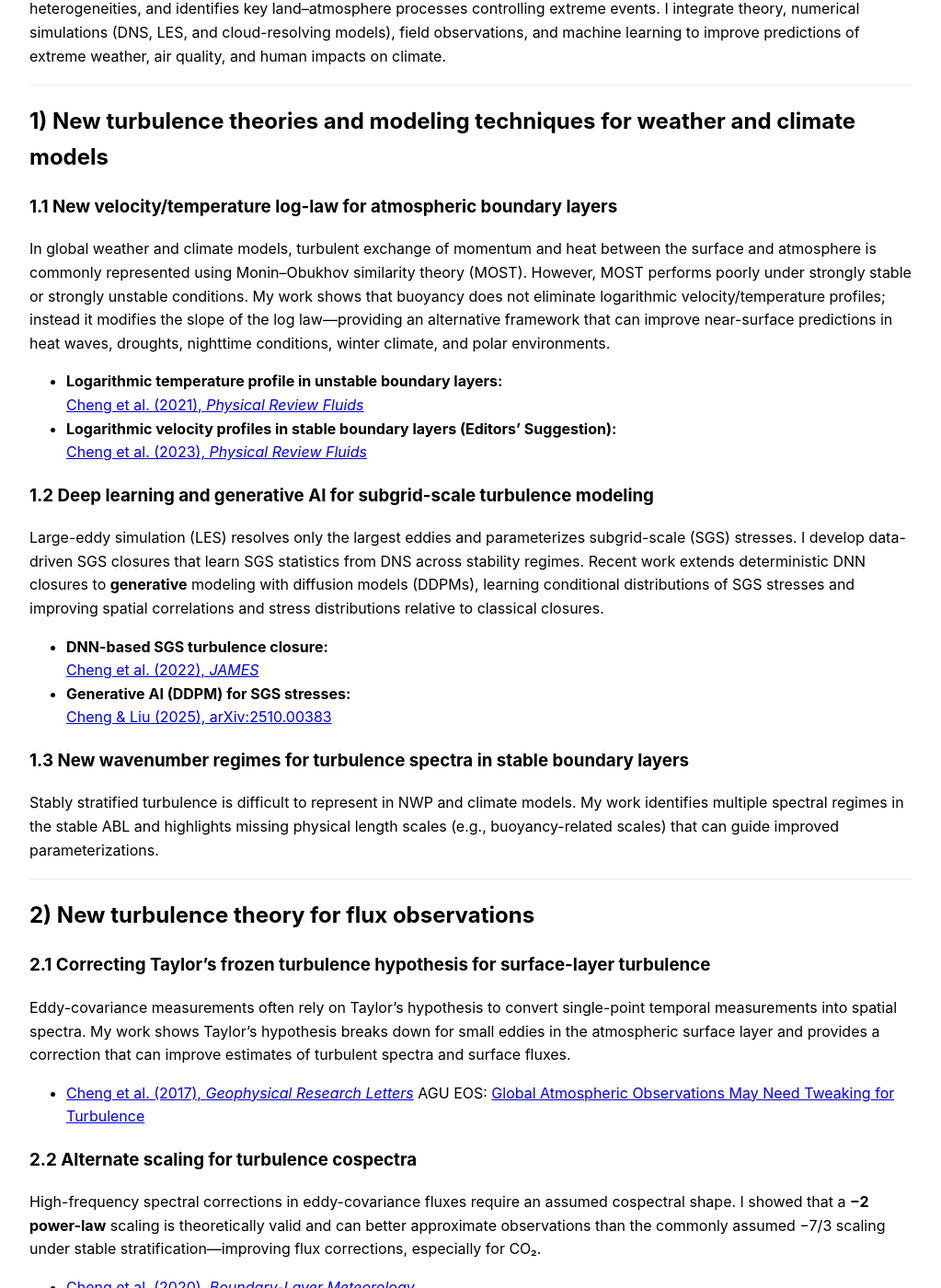
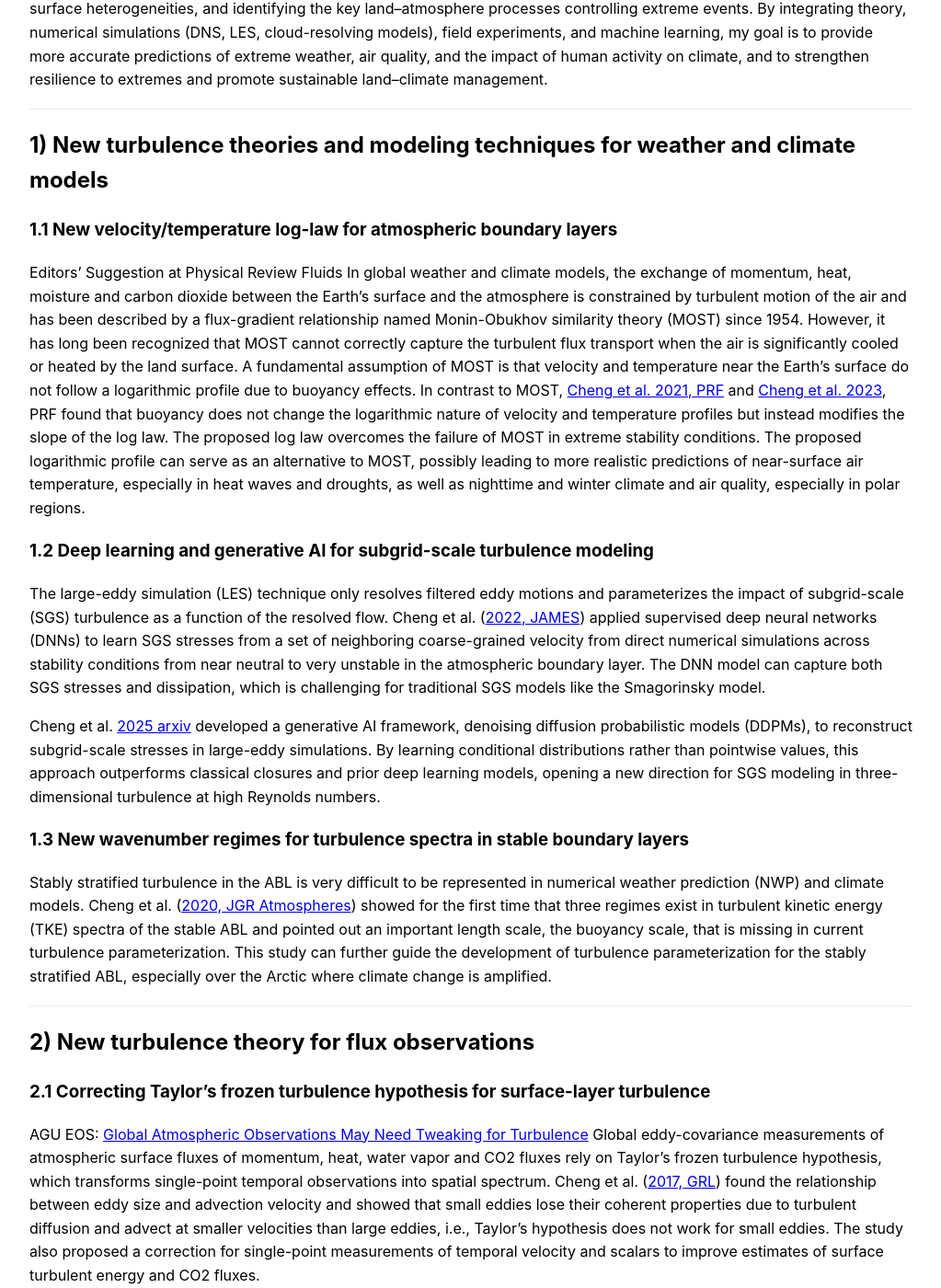
Before and after one commit to yc2965/yc2965.github.io, a Jekyll site: the page built from research.md, in a window 1280 px wide and 1400 px high, scrolled down 270 px. Shown: the whole window at 92% size, without its empty margins (128-1151 px from the left). Built offline with Jekyll 4.4.1, drawn with Linux system fonts in a browser that asks for light colours; our own code applies the rules of GitHub Pages for plain Markdown files; some of the changed text lies outside the part shown.

Commit message:
Update research.md

```diff
--- a/research.md
+++ b/research.md
@@ -1,55 +1,50 @@
 # Research
 
-My research advances turbulence theory and modeling, investigates climate responses to human-induced land-surface heterogeneities, and identifies key land–atmosphere processes controlling extreme events. I integrate theory, numerical simulations (DNS, LES, and cloud-resolving models), field observations, and machine learning to improve predictions of extreme weather, air quality, and human impacts on climate.
+My research has focused on advancing turbulence theory and modeling, investigating climate responses to man-made land surface heterogeneities, and identifying the key land–atmosphere processes controlling extreme events. By integrating theory, numerical simulations (DNS, LES, cloud-resolving models), field experiments, and machine learning, my goal is to provide more accurate predictions of extreme weather, air quality, and the impact of human activity on climate, and to strengthen resilience to extremes and promote sustainable land–climate management.
 
 ---
 
 ## 1) New turbulence theories and modeling techniques for weather and climate models
 
 ### 1.1 New velocity/temperature log-law for atmospheric boundary layers
-In global weather and climate models, turbulent exchange of momentum and heat between the surface and atmosphere is commonly represented using Monin–Obukhov similarity theory (MOST). However, MOST performs poorly under strongly stable or strongly unstable conditions. My work shows that buoyancy does not eliminate logarithmic velocity/temperature profiles; instead it modifies the slope of the log law—providing an alternative framework that can improve near-surface predictions in heat waves, droughts, nighttime conditions, winter climate, and polar environments.
+Editors' Suggestion at Physical Review Fluids
+In global weather and climate models, the exchange of momentum, heat, moisture and carbon dioxide between the Earth’s surface and the atmosphere is constrained by turbulent motion of the air and has been described by a flux-gradient relationship named Monin-Obukhov similarity theory (MOST) since 1954. However, it has long been recognized that MOST cannot correctly capture the turbulent flux transport when the air is significantly cooled or heated by the land surface. A fundamental assumption of MOST is that velocity and temperature near the Earth’s surface do not follow a logarithmic profile due to buoyancy effects. In contrast to MOST, [Cheng et al. 2021, PRF](https://doi.org/10.1103/PhysRevFluids.6.034606) and [Cheng et al. 2023](https://doi.org/10.1103/PhysRevFluids.8.114602), PRF found that buoyancy does not change the logarithmic nature of velocity and temperature profiles but instead modifies the slope of the log law. The proposed log law overcomes the failure of MOST in extreme stability conditions. The proposed logarithmic profile can serve as an alternative to MOST, possibly leading to more realistic predictions of near-surface air temperature, especially in heat waves and droughts, as well as nighttime and winter climate and air quality, especially in polar regions.
 
-- **Logarithmic temperature profile in unstable boundary layers:**
-  [Cheng et al. (2021), *Physical Review Fluids*](https://doi.org/10.1103/PhysRevFluids.6.034606)
-- **Logarithmic velocity profiles in stable boundary layers (Editors’ Suggestion):**
-  [Cheng et al. (2023), *Physical Review Fluids*](https://doi.org/10.1103/PhysRevFluids.8.114602)
+
 
 ### 1.2 Deep learning and generative AI for subgrid-scale turbulence modeling
-Large-eddy simulation (LES) resolves only the largest eddies and parameterizes subgrid-scale (SGS) stresses. I develop data-driven SGS closures that learn SGS statistics from DNS across stability regimes. Recent work extends deterministic DNN closures to **generative** modeling with diffusion models (DDPMs), learning conditional distributions of SGS stresses and improving spatial correlations and stress distributions relative to classical closures.
+The large-eddy simulation (LES) technique only resolves filtered eddy motions and parameterizes the impact of subgrid-scale (SGS) turbulence as a function of the resolved flow. Cheng et al. ([2022, JAMES](https://doi.org/10.1029/2021MS002847)) applied supervised deep neural networks (DNNs) to learn SGS stresses from a set of neighboring coarse-grained velocity from direct numerical simulations across stability conditions from near neutral to very unstable in the atmospheric boundary layer. The DNN model can capture both SGS stresses and dissipation, which is challenging for traditional SGS models like the Smagorinsky model.
 
-- **DNN-based SGS turbulence closure:**
-  [Cheng et al. (2022), *JAMES*](https://doi.org/10.1029/2021MS002847)
-- **Generative AI (DDPM) for SGS stresses:**
-  [Cheng & Liu (2025), arXiv:2510.00383](https://arxiv.org/abs/2510.00383)
+Cheng et al. [2025 arxiv](https://arxiv.org/abs/2510.00383) developed a generative AI framework, denoising diffusion probabilistic models (DDPMs), to reconstruct subgrid-scale stresses in large-eddy simulations. By learning conditional distributions rather than pointwise values, this approach outperforms classical closures and prior deep learning models, opening a new direction for SGS modeling in three-dimensional turbulence at high Reynolds numbers.
+
 
 ### 1.3 New wavenumber regimes for turbulence spectra in stable boundary layers
-Stably stratified turbulence is difficult to represent in NWP and climate models. My work identifies multiple spectral regimes in the stable ABL and highlights missing physical length scales (e.g., buoyancy-related scales) that can guide improved parameterizations.
+Stably stratified turbulence in the ABL is very difficult to be represented in numerical weather prediction (NWP) and climate models. Cheng et al. ([2020, JGR Atmospheres](https://doi.org/10.1029/2019JD032191)) showed for the first time that three regimes exist in turbulent kinetic energy (TKE) spectra of the stable ABL and pointed out an important length scale, the buoyancy scale, that is missing in current turbulence parameterization. This study can further guide the development of turbulence parameterization for the stably stratified ABL, especially over the Arctic where climate change is amplified.
 
 ---
 
 ## 2) New turbulence theory for flux observations
 
 ### 2.1 Correcting Taylor’s frozen turbulence hypothesis for surface-layer turbulence
-Eddy-covariance measurements often rely on Taylor’s hypothesis to convert single-point temporal measurements into spatial spectra. My work shows Taylor’s hypothesis breaks down for small eddies in the atmospheric surface layer and provides a correction that can improve estimates of turbulent spectra and surface fluxes.
+AGU EOS: [Global Atmospheric Observations May Need Tweaking for Turbulence](https://eos.org/research-spotlights/global-atmospheric-observations-may-need-tweaking-for-turbulence)
+Global eddy-covariance measurements of atmospheric surface fluxes of momentum, heat, water vapor and CO2 fluxes rely on Taylor’s frozen turbulence hypothesis, which transforms single-point temporal observations into spatial spectrum. Cheng et al. ([2017, GRL](https://doi.org/10.1002/2017GL073499)) found the relationship between eddy size and advection velocity and showed that small eddies lose their coherent properties due to turbulent diffusion and advect at smaller velocities than large eddies, i.e., Taylor’s hypothesis does not work for small eddies. The study also proposed a correction for single-point measurements of temporal velocity and scalars to improve estimates of surface turbulent energy and CO2 fluxes.
 
-- [Cheng et al. (2017), *Geophysical Research Letters*](https://doi.org/10.1002/2017GL073499)
-AGU EOS: [Global Atmospheric Observations May Need Tweaking for Turbulence](https://eos.org/research-spotlights/global-atmospheric-observations-may-need-tweaking-for-turbulence)
 
 ### 2.2 Alternate scaling for turbulence cospectra
-High-frequency spectral corrections in eddy-covariance fluxes require an assumed cospectral shape. I showed that a **−2 power-law** scaling is theoretically valid and can better approximate observations than the commonly assumed −7/3 scaling under stable stratification—improving flux corrections, especially for CO₂.
+An assumed cospectral shape is required for high-frequency spectral corrections of turbulent fluxes of momentum, heat, water vapor and CO2 fluxes in global eddy-covariance measurements. Cheng et al. ([2020, BLM](https://doi.org/10.1007/s10546-020-00545-6)) showed that a -2 power-law scaling for turbulence cospectra is valid within dimensional analysis and is a better approximation than a typically assumed -7/3 scaling across various field measurements in stably stratified ABL at high Reynolds number. The proposed -2 scaling should improve global eddy-covariance measurement of surface fluxes especially for CO2 flux that is quite sensitive to the cospectra shape.
 
-- [Cheng et al. (2020), *Boundary-Layer Meteorology*](https://doi.org/10.1007/s10546-020-00545-6)
 
 ---
 
 ## 3) New interaction mechanisms between the atmosphere and heterogeneous land surface
 
 ### 3.1 Unexpected warming from land radiative management (LRM)
-Land radiative management (e.g., increasing albedo to cool) is often proposed as a climate adaptation/geoengineering strategy. My work shows that LRM can **warm surrounding regions** via unintended impacts on precipitation and soil moisture—highlighting a mechanism by which soil moisture influences precipitation efficiency and re-evaporation.
 
-- [Cheng & McColl (2024), *Geophysical Research Letters*](https://doi.org/10.1029/2024GL112433)
 The Guardian: [Why cooling white roofs cause neighbours to swelter](https://www.theguardian.com/news/2024/dec/05/weatherwatch-why-cooling-white-roofs-cause-neighbours-to-swelter)
 AGU EOS: [Seemingly Simple Climate Adaptation Strategy Could Backfire](https://eos.org/research-spotlights/seemingly-simple-climate-adaptation-strategy-could-backfire)
+Land radiative management (LRM) -- deliberately increasing surface albedo to decrease temperatures -- has been proposed as a form of geoengineering to mitigate the effects of regional warming. Cheng and McColl ([2024, GRL](https://doi.org/10.1029/2024GL112433)) showed that, contrary to expectations, LRM causes temperatures to increase in surrounding regions. The basic reason for the increase is unintended impacts on precipitation. Anomalously low precipitation forms over the LRM region, further decreasing precipitation in nearby areas unprotected by LRM, due to advection and turbulent diffusion. The reduction in precipitation and soil moisture in these regions leads to higher temperatures than would be expected in the absence of LRM. The resulting warming outside the LRM region is comparable to the cooling achieved inside it. This implies that, if wealthy regions unilaterally adopt LRM to cool, their neighbours may experience warming, worsening heat inequality.
+
+
 
 ### 3.2 Soil Moisture Control of Precipitation Re-evaporation
 Soil moisture heterogeneity can induce mesoscale circulations and thus trigger precipitation due to differential heating between dry and wet surfaces. Previous studies suggested that decreasing soil moisture in the dry surface enhances the mesoscale circulation and increases  precipitation over the dry domain. Cheng et al. ([2021, JAS](https://doi.org/10.1175/JAS-D-21-0059.1)) showed that when soil moisture is small in the dry domain, drier soils ultimately lead to less precipitation in the dry domain since precipitation re-evaporation increases, meaning proportionally less water vapor over the dry domain becomes surface precipitation. This work highlights an important new mechanism by which soil moisture controls precipitation, through its impact on precipitation re-evaporation and efficiency.
```
